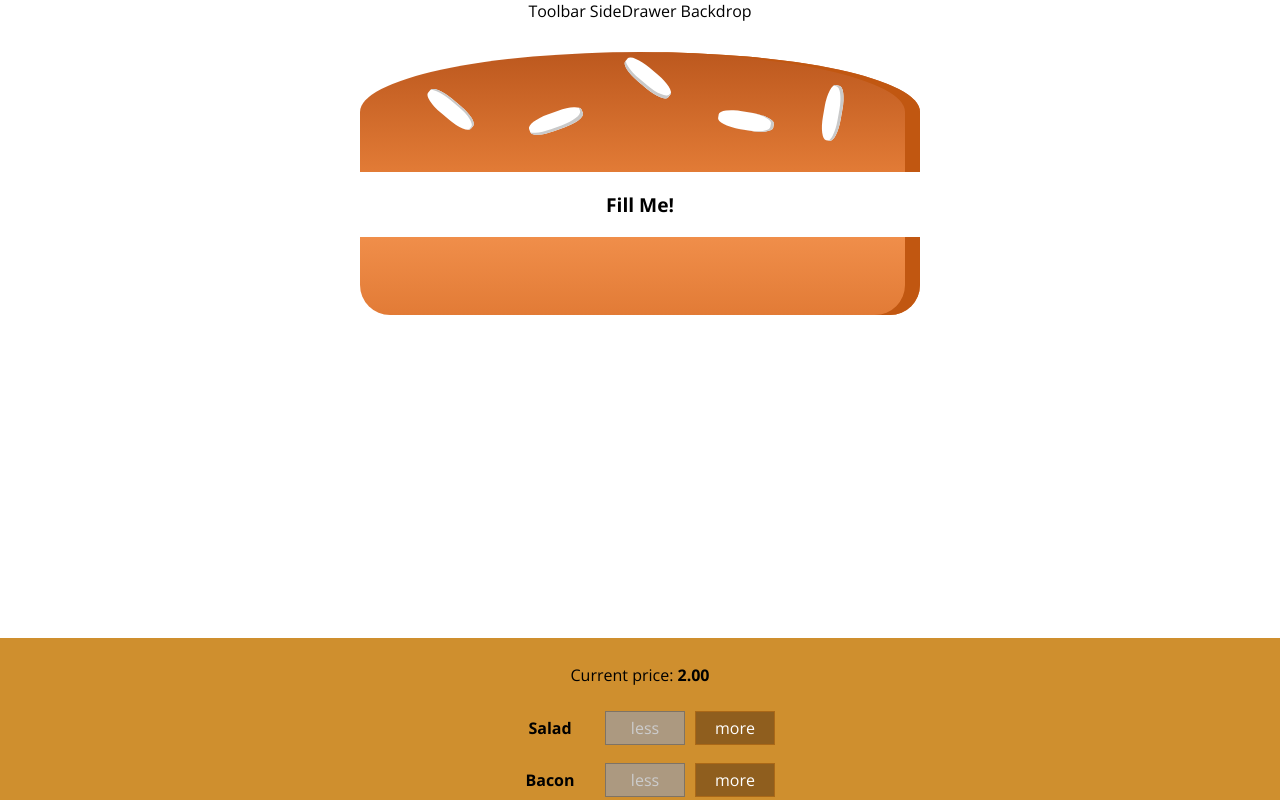
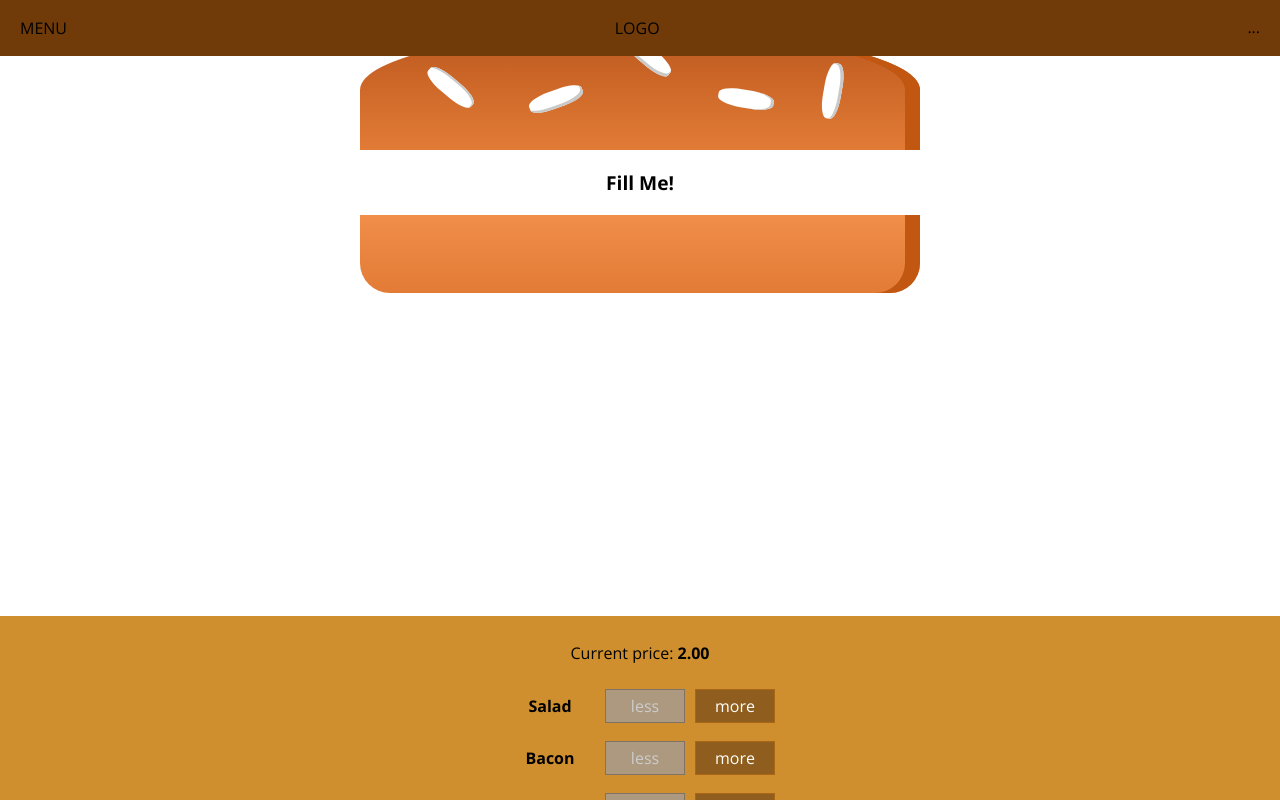
Before and after one commit to nkoster/meburger, a React app: page / in a window 1280 px wide. Shown: the top 800 px of the page. Built offline with nearby package versions, Linux system fonts and the light colour scheme; the HTML template or start-up script is replaced by a standard one; a web font is replaced by a local one.

Commit message:
Use Toolbar

```diff
--- a/src/components/Layout/Layout.js
+++ b/src/components/Layout/Layout.js
@@ -1,10 +1,12 @@
 import React from 'react'
 import Aux from '../../hoc/Aux'
+import Toolbar from '../Navigator/Toolbar/Toolbar'
+
 import classes from './Layout.module.css'
 
 const Layout = props =>
     <Aux>
-        <div>Toolbar SideDrawer Backdrop</div>
+        <Toolbar />
         <main className={classes.Content}>
             {props.children}
         </main>
```
